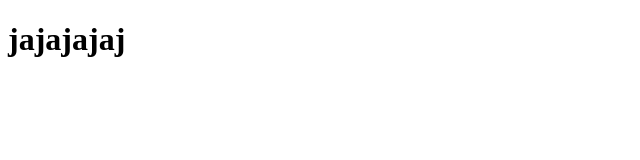
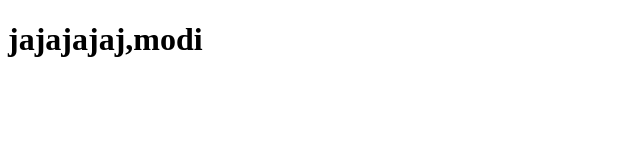
Before and after one commit to edsoncesp/repobranch, a plain HTML site: page dir2/index.html in a window 1280 px wide. Shown: the whole page, without its empty margins (0-640 px from the left). Drawn offline with Linux system fonts and the light colour scheme.

Commit message:
modifi jaja

```diff
--- a/dir2/index.html
+++ b/dir2/index.html
@@ -8,7 +8,7 @@
 </head>
 <body>
     <h1>
-        jajajajaj
+        jajajajaj,modi
     </h1>
 
 </body>
```
